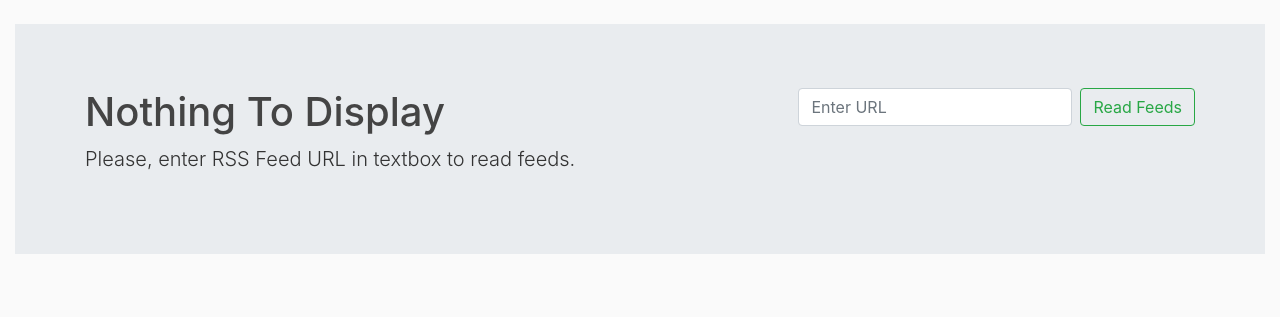
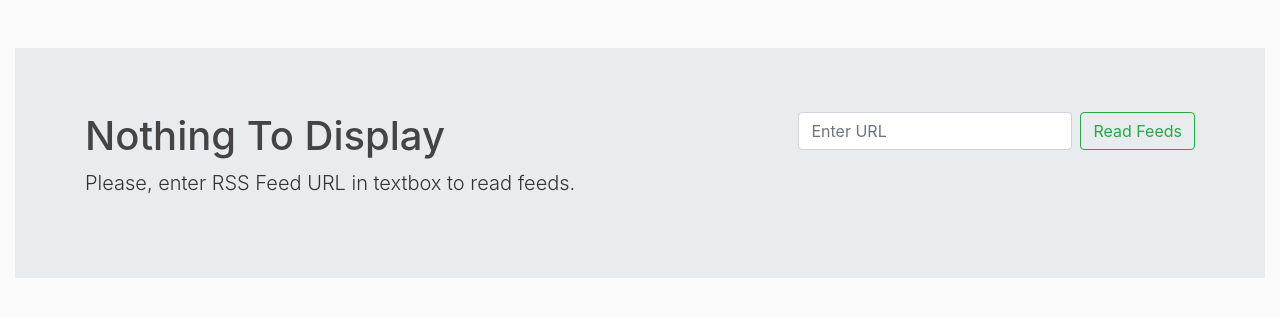
Before and after one commit to Evergreenies/RSS-Reader, a Django app: page / in a window 1280 px wide. Shown: the part 56-373 px from the top of the page. Run offline with Django 3.2, Linux system fonts and the light colour scheme; some libraries are stand-ins or nearby versions.

Commit message:
Update Hosts

```diff
--- a/rss_reader_interface/settings.py
+++ b/rss_reader_interface/settings.py
@@ -27,7 +27,8 @@ DEBUG = True
 
 ALLOWED_HOSTS = [
     'rss-reader-interface.herokuapp.com',
-    '*'
+    'localhost',
+    '127.0.0.1'
 ]
 
 
--- a/templates/base.html
+++ b/templates/base.html
@@ -30,7 +30,7 @@
         </div>
     </nav>
 
-    <div class="container-fluid">
+    <div class="container-fluid mt-4 pt-4">
         {% if messages %}
             <div class="row">
                 <div class="col-lg-12">
```
